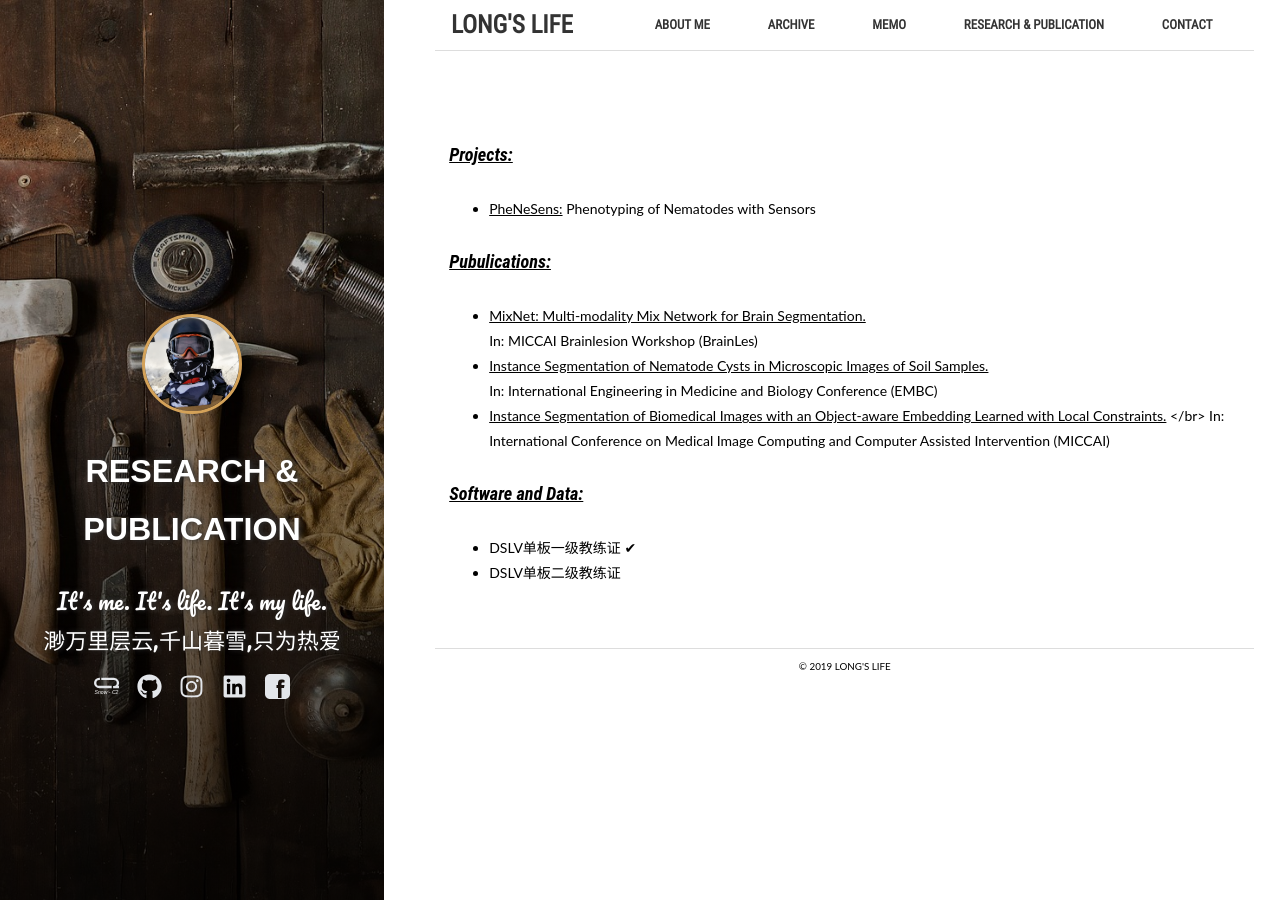
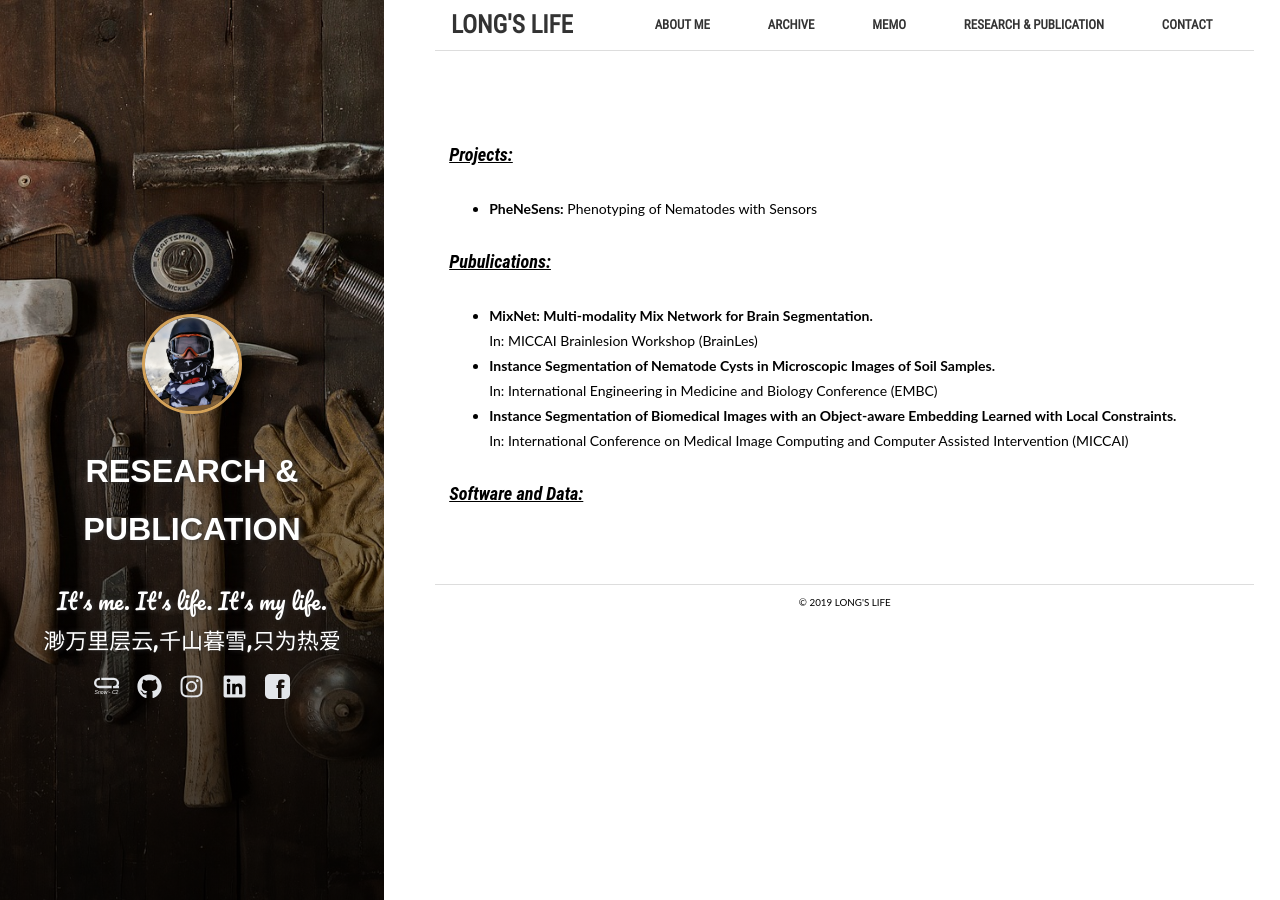
Before and after one commit to runningUnicorn/runningUnicorn.github.io, a Jekyll site: the page built from 4.research.md, in a window 1280 px wide. Built offline with Jekyll 4.4.1, drawn with Linux system fonts in a browser that asks for light colours; some web fonts are replaced.

Commit message:
update_publication

```diff
--- a/4.research.md
+++ b/4.research.md
@@ -10,18 +10,16 @@ active: research
 
 <h4><i><u>Projects:</u></i></h4>
 <ul>
-  <li><u>PheNeSens:</u> Phenotyping of Nematodes with Sensors</li>
+  <li><b>PheNeSens:</b> Phenotyping of Nematodes with Sensors</li>
 </ul>
 
 <h4><i><u>Pubulications:</u></i></h4>
 <ul>
-  <li><u>MixNet: Multi-modality Mix Network for Brain Segmentation.</u> <br/> In: MICCAI Brainlesion Workshop (BrainLes)</li>
-  <li><u>Instance Segmentation of Nematode Cysts in Microscopic Images of Soil Samples.</u> <br/> In: International Engineering in Medicine and Biology Conference (EMBC)</li>
-  <li><u>Instance Segmentation of Biomedical Images with an Object-aware Embedding Learned with Local Constraints.</u> </br> In: International Conference on Medical Image Computing and Computer Assisted Intervention (MICCAI)</li>
+  <li><b>MixNet: Multi-modality Mix Network for Brain Segmentation.</b> <br/> In: MICCAI Brainlesion Workshop (BrainLes)</li>
+  <li><b>Instance Segmentation of Nematode Cysts in Microscopic Images of Soil Samples.</b> <br/> In: International Engineering in Medicine and Biology Conference (EMBC)</li>
+  <li><b>Instance Segmentation of Biomedical Images with an Object-aware Embedding Learned with Local Constraints.</b> <br/> In: International Conference on Medical Image Computing and Computer Assisted Intervention (MICCAI)</li>
 </ul>
 
 <h4><i><u>Software and Data:</u></i></h4>
 <ul>
-  <li>DSLV单板一级教练证 &#10004;</li>
-  <li>DSLV单板二级教练证</li>
 </ul>
```
